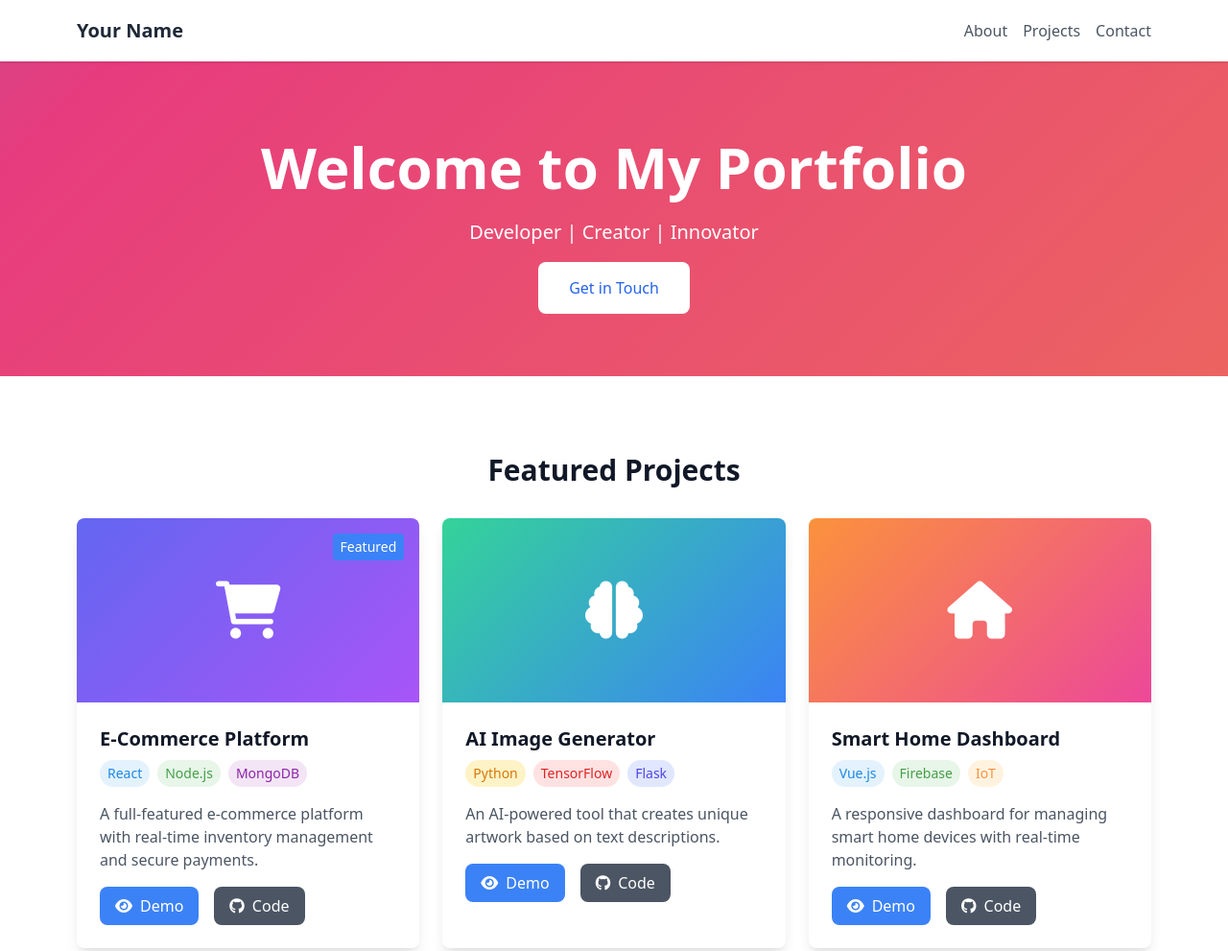
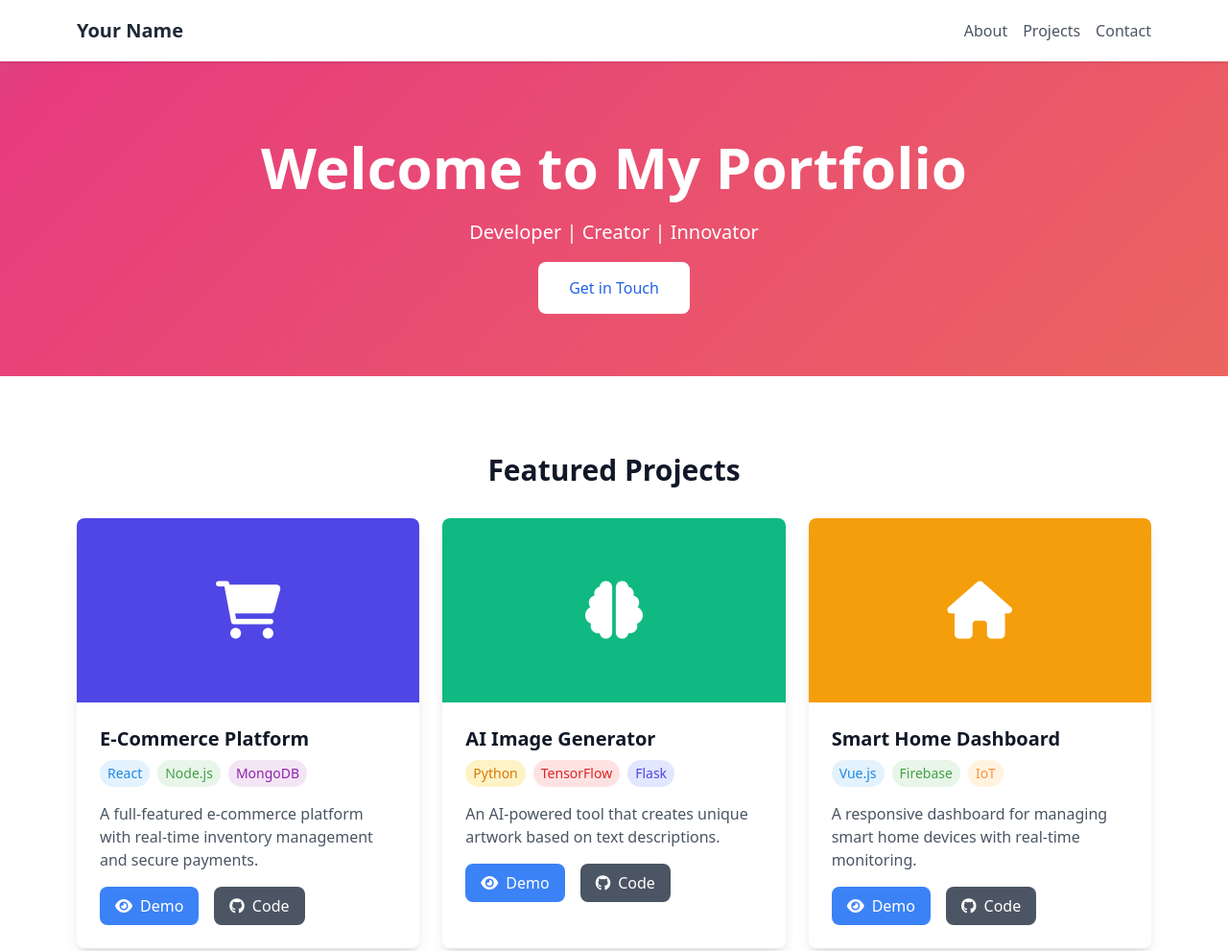
Before and after one commit to Aravind-11/Aravind-11.github.io, a plain HTML site: page index.html in a window 1280 px wide. Shown: the top 991 px of the page at 96% size. Drawn offline with nearby package versions, Linux system fonts and the light colour scheme.

Commit message:
Update index.html

```diff
--- a/index.html
+++ b/index.html
@@ -73,8 +73,8 @@
             <div class="grid md:grid-cols-3 gap-6">
 
                 <!-- Project 1 -->
-                <div class="project-card bg-white rounded-lg shadow-lg overflow-hidden" style="transform: translateZ(0);">
-                    <div style="background: linear-gradient(135deg, #6366f1 0%, #a855f7 100%); height: 12rem;" class="flex items-center justify-center">
+                <div class="project-card bg-white rounded-lg shadow-lg overflow-hidden">
+                    <div style="background-color: #4F46E5;" class="h-48 flex items-center justify-center">
                         <i class="fas fa-shopping-cart text-6xl text-white"></i>
                     </div>
                     <div class="p-6">
@@ -83,23 +83,79 @@
                         </div>
                         <h3 class="text-xl font-bold text-gray-900 mb-2">E-Commerce Platform</h3>
                         <div class="flex flex-wrap gap-2 mb-4">
-                            <span style="background-color: #e3f2fd; color: #1e88e5;" class="px-2 py-1 rounded-full text-sm">React</span>
-                            <span style="background-color: #e8f5e9; color: #43a047;" class="px-2 py-1 rounded-full text-sm">Node.js</span>
-                            <span style="background-color: #f3e5f5; color: #8e24aa;" class="px-2 py-1 rounded-full text-sm">MongoDB</span>
+                            <span style="background-color: #E3F2FD; color: #1E88E5;" class="px-2 py-1 rounded-full text-sm">React</span>
+                            <span style="background-color: #E8F5E9; color: #43A047;" class="px-2 py-1 rounded-full text-sm">Node.js</span>
+                            <span style="background-color: #F3E5F5; color: #8E24AA;" class="px-2 py-1 rounded-full text-sm">MongoDB</span>
                         </div>
                         <p class="text-gray-600 mb-4">
                             A full-featured e-commerce platform with real-time inventory management and secure payments.
                         </p>
                         <div class="flex gap-4">
-                            <a href="#" style="background-color: #3b82f6;" class="px-4 py-2 text-white rounded-lg hover:opacity-90 transition flex items-center">
+                            <a href="#" style="background-color: #3B82F6;" class="px-4 py-2 text-white rounded-lg hover:opacity-90 transition flex items-center">
                                 <i class="fas fa-eye mr-2"></i>Demo
                             </a>
-                            <a href="#" style="background-color: #4b5563;" class="px-4 py-2 text-white rounded-lg hover:opacity-90 transition flex items-center">
+                            <a href="#" style="background-color: #4B5563;" class="px-4 py-2 text-white rounded-lg hover:opacity-90 transition flex items-center">
                                 <i class="fab fa-github mr-2"></i>Code
                             </a>
                         </div>
                     </div>
                 </div>
+
+                <!-- Project 2 -->
+                <div class="project-card bg-white rounded-lg shadow-lg overflow-hidden">
+                    <div style="background-color: #10B981;" class="h-48 flex items-center justify-center">
+                        <i class="fas fa-brain text-6xl text-white"></i>
+                    </div>
+                    <div class="p-6">
+                        <h3 class="text-xl font-bold text-gray-900 mb-2">AI Image Generator</h3>
+                        <div class="flex flex-wrap gap-2 mb-4">
+                            <span style="background-color: #FEF3C7; color: #D97706;" class="px-2 py-1 rounded-full text-sm">Python</span>
+                            <span style="background-color: #FEE2E2; color: #DC2626;" class="px-2 py-1 rounded-full text-sm">TensorFlow</span>
+                            <span style="background-color: #E0E7FF; color: #4F46E5;" class="px-2 py-1 rounded-full text-sm">Flask</span>
+                        </div>
+                        <p class="text-gray-600 mb-4">
+                            An AI-powered tool that creates unique artwork based on text descriptions.
+                        </p>
+                        <div class="flex gap-4">
+                            <a href="#" style="background-color: #3B82F6;" class="px-4 py-2 text-white rounded-lg hover:opacity-90 transition flex items-center">
+                                <i class="fas fa-eye mr-2"></i>Demo
+                            </a>
+                            <a href="#" style="background-color: #4B5563;" class="px-4 py-2 text-white rounded-lg hover:opacity-90 transition flex items-center">
+                                <i class="fab fa-github mr-2"></i>Code
+                            </a>
+                        </div>
+                    </div>
+                </div>
+
+                <!-- Project 3 -->
+                <div class="project-card bg-white rounded-lg shadow-lg overflow-hidden">
+                    <div style="background-color: #F59E0B;" class="h-48 flex items-center justify-center">
+                        <i class="fas fa-home text-6xl text-white"></i>
+                    </div>
+                    <div class="p-6">
+                        <h3 class="text-xl font-bold text-gray-900 mb-2">Smart Home Dashboard</h3>
+                        <div class="flex flex-wrap gap-2 mb-4">
+                            <span style="background-color: #E3F2FD; color: #1E88E5;" class="px-2 py-1 rounded-full text-sm">Vue.js</span>
+                            <span style="background-color: #E8F5E9; color: #43A047;" class="px-2 py-1 rounded-full text-sm">Firebase</span>
+                            <span style="background-color: #FFF3E0; color: #FB923C;" class="px-2 py-1 rounded-full text-sm">IoT</span>
+                        </div>
+                        <p class="text-gray-600 mb-4">
+                            A responsive dashboard for managing smart home devices with real-time monitoring.
+                        </p>
+                        <div class="flex gap-4">
+                            <a href="#" style="background-color: #3B82F6;" class="px-4 py-2 text-white rounded-lg hover:opacity-90 transition flex items-center">
+                                <i class="fas fa-eye mr-2"></i>Demo
+                            </a>
+                            <a href="#" style="background-color: #4B5563;" class="px-4 py-2 text-white rounded-lg hover:opacity-90 transition flex items-center">
+                                <i class="fab fa-github mr-2"></i>Code
+                            </a>
+                        </div>
+                    </div>
+                </div>
+
+            </div>
+        </div>
+    </section>
 
                 <!-- Project 2 -->
                 <div class="project-card bg-white rounded-lg shadow-lg overflow-hidden" style="transform: translateZ(0);">
```
